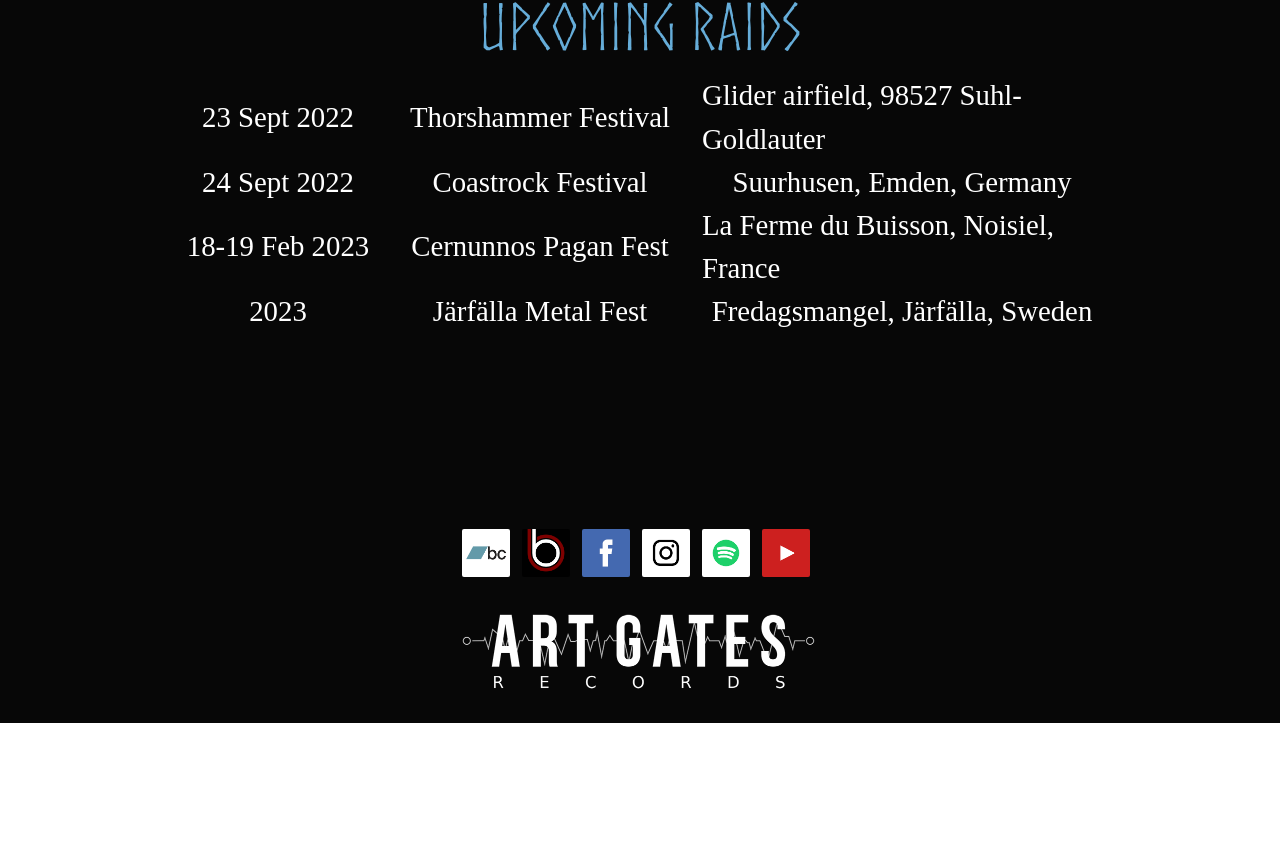
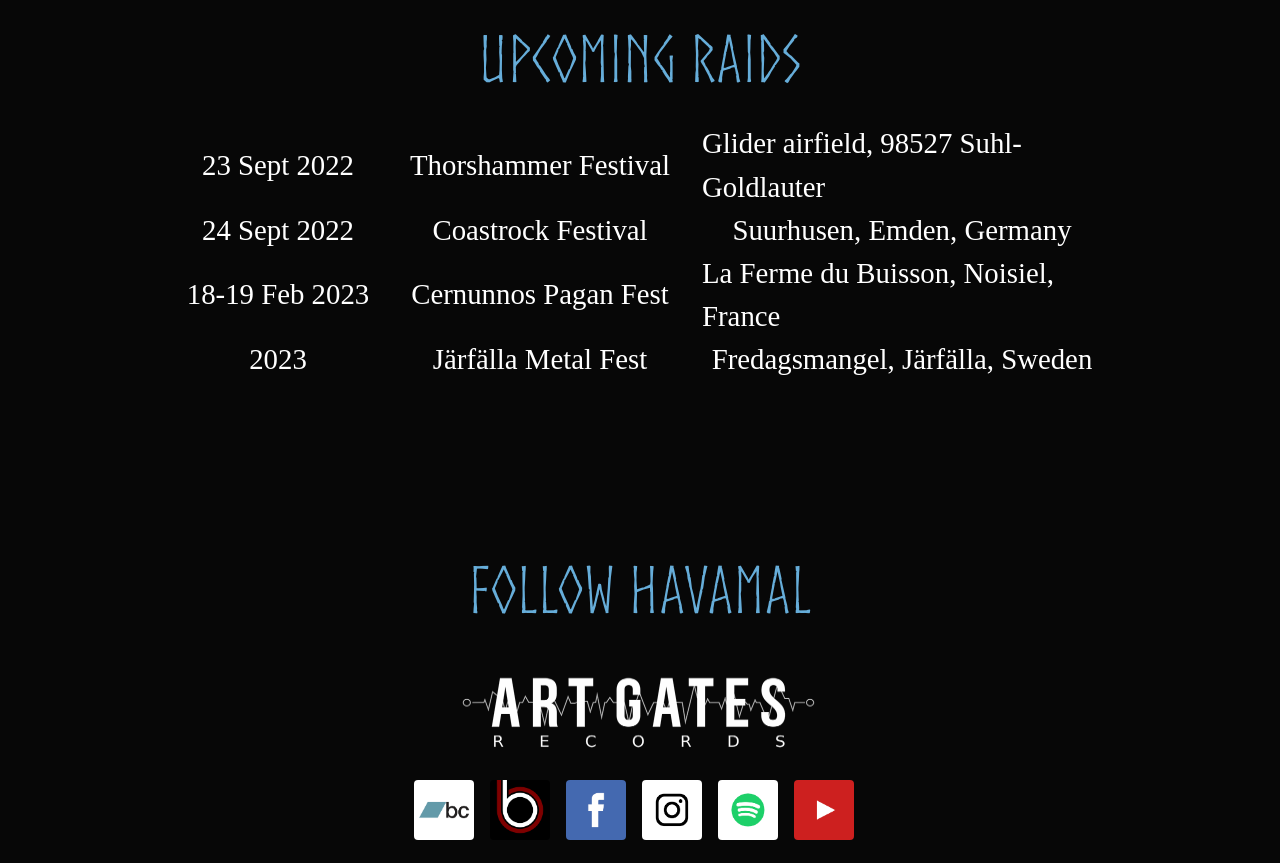
Before and after one commit to usmcamgrimm/havamalband, a Next.js app: page / in a window 1280 px wide. Shown: the part 1427-2290 px from the top of the page. Before the commit the page ends 2150 px from the top, so only its background shows below. Built offline with nearby package versions, Linux system fonts and the light colour scheme; a web font is replaced by a local one.

Commit message:
Small adjustments to raids and links containers

```diff
--- a/src/components/linkLayout/HavamalLinks.js
+++ b/src/components/linkLayout/HavamalLinks.js
@@ -5,6 +5,24 @@ import { css } from '@emotion/css'
 export default function HavamalLinks() {
   return (
     <>
+      <div className={styles.linkContainer}>
+        <div className={styles.BannerLink}>
+          <a
+            href="https://artgatesrecords.com/artists/havamal"
+            target="_blank"
+            rel="noreferrer"
+            aria-label="Art Gates Records"
+            className={css`margin-bottom: -4px`}
+          >
+            <Image
+              src="/images/icons/AGR.png"
+              alt="art gates records icon"
+              width={400}
+              height={120}
+            />
+          </a>
+        </div>
+      </div>
       <div className={styles.LinkContainer}>
         <div className={styles.LinkItem}>
           <a
@@ -12,14 +30,14 @@ export default function HavamalLinks() {
             target="_blank"
             rel="noreferrer"
             aria-label="Bandcamp"
-            className={css`margin-right: 12px`}
+            className={css`margin-right: 16px`}
           >
             <Image
               className={styles.LinkIcon}
               src="/images/icons/bandcamp.png"
               alt="bandcamp icon"
-              width={48}
-              height={48}
+              width={60}
+              height={60}
             />
           </a>
           <a
@@ -27,14 +45,14 @@ export default function HavamalLinks() {
             target="_blank"
             rel="noreferrer"
             aria-label="Bandbond"
-            className={css`margin-right: 12px`}
+            className={css`margin-right: 16px`}
           >
             <Image
               className={styles.LinkIcon}
               src="/images/icons/bandbond.png"
               alt="bandbond icon"
-              width={48}
-              height={48}
+              width={60}
+              height={60}
             />
           </a>
           <a
@@ -42,14 +60,14 @@ export default function HavamalLinks() {
             target="_blank"
             rel="noreferrer"
             aria-label="Facebook"
-            className={css`margin-right: 12px`}
+            className={css`margin-right: 16px`}
           >
             <Image
               className={styles.LinkIcon}
               src="/images/icons/facebook.png"
               alt="facebook icon"
-              width={48}
-              height={48}
+              width={60}
+              height={60}
             />
           </a>
           <a
@@ -57,14 +75,14 @@ export default function HavamalLinks() {
             target="_blank"
             rel="noreferrer"
             aria-label="Instagram"
-            className={css`margin-right: 12px`}
+            className={css`margin-right: 16px`}
           >
             <Image
               className={styles.LinkIcon}
               src="/images/icons/instagram.png"
               alt="instagram icon"
-              width={48}
-              height={48}
+              width={60}
+              height={60}
             />
           </a>
           <a
@@ -72,14 +90,14 @@ export default function HavamalLinks() {
             target="_blank"
             rel="noreferrer"
             aria-label="Havamal on Spotify"
-            className={css`margin-right: 12px`}
+            className={css`margin-right: 16px`}
           >
             <Image
               className={styles.LinkIcon}
               src="/images/icons/spotify.png"
               alt="spotify icon"
-              width={48}
-              height={48}
+              width={60}
+              height={60}
             />
           </a>
           <a
@@ -87,31 +105,14 @@ export default function HavamalLinks() {
             target="_blank"
             rel="noreferrer"
             aria-label="YouTube"
-            className={css`margin-right: 12px`}
+            className={css`margin-right: 16px`}
           >
             <Image
               className={styles.LinkIcon}
               src="/images/icons/youtube.png"
               alt="youtube icon"
-              width={48}
-              height={48}
-            />
-          </a>
-        </div>
-      </div>
-      <div className={styles.linkGrid}>
-        <div className={styles.BannerLink}>
-          <a
-            href="https://artgatesrecords.com/artists/havamal"
-            target="_blank"
-            rel="noreferrer"
-            aria-label="Art Gates Records"
-          >
-            <Image
-              src="/images/icons/AGR.png"
-              alt="art gates records icon"
-              width={400}
-              height={128}
+              width={60}
+              height={60}
             />
           </a>
         </div>
--- a/src/components/linkLayout/havamalLinks.module.css
+++ b/src/components/linkLayout/havamalLinks.module.css
@@ -2,7 +2,6 @@
   display: flex;
   flex-direction: column;
   align-items: center;
-  margin-top: 12rem;
 }
 
 .LinkItem {
@@ -13,10 +12,11 @@
   max-width: 80%;
   margin: 4px;
   padding-left: 4px;
+  margin-bottom: 1rem;
 }
 
 .LinkIcon {
-  border-radius: 2px;
+  border-radius: 4px;
 }
 
 .BannerLink {
@@ -26,7 +26,6 @@
 
 @media screen and (max-width: 500px) {
   .linkContainer {
-    padding-right: 4rem;
-    padding-left: 4rem;
+    margin: 0 auto;
   }
 }
--- a/src/pages/index.js
+++ b/src/pages/index.js
@@ -47,13 +47,16 @@ export default function Home() {
           </section>
 
           <section className={styles.raids}>
-            <h2 className={styles.raidsTitle}>
+            <h2 className={styles.sectionTitle}>
               Upcoming Raids
             </h2>
             <Raids />
           </section>
 
           <section className={styles.links}>
+            <h2 className={styles.sectionTitle}>
+              Follow Havamal
+            </h2>
             <HavamalLinks />
           </section>
         </main>
--- a/src/styles/Home.module.css
+++ b/src/styles/Home.module.css
@@ -15,6 +15,7 @@
   color: #66add9;
   font-size: clamp(3rem, 6vw, 5rem);
   text-align: center;
+  margin-top: 2rem;
 }
 
 .pageTitle {
@@ -54,13 +55,18 @@
   align-items: center;
 }
 
-.raidsTitle {
+.sectionTitle {
   margin-top: 4rem;
+  margin-bottom: 1rem;
   font-family: "norse", sans-serif;
   font-weight: normal;
   color: #66add9;
   font-size: clamp(3rem, 6vw, 4rem);
   text-align: center;
+}
+
+.links {
+  margin-top: 10rem;
 }
 
 @media screen and (max-width: 1025px) {
```
